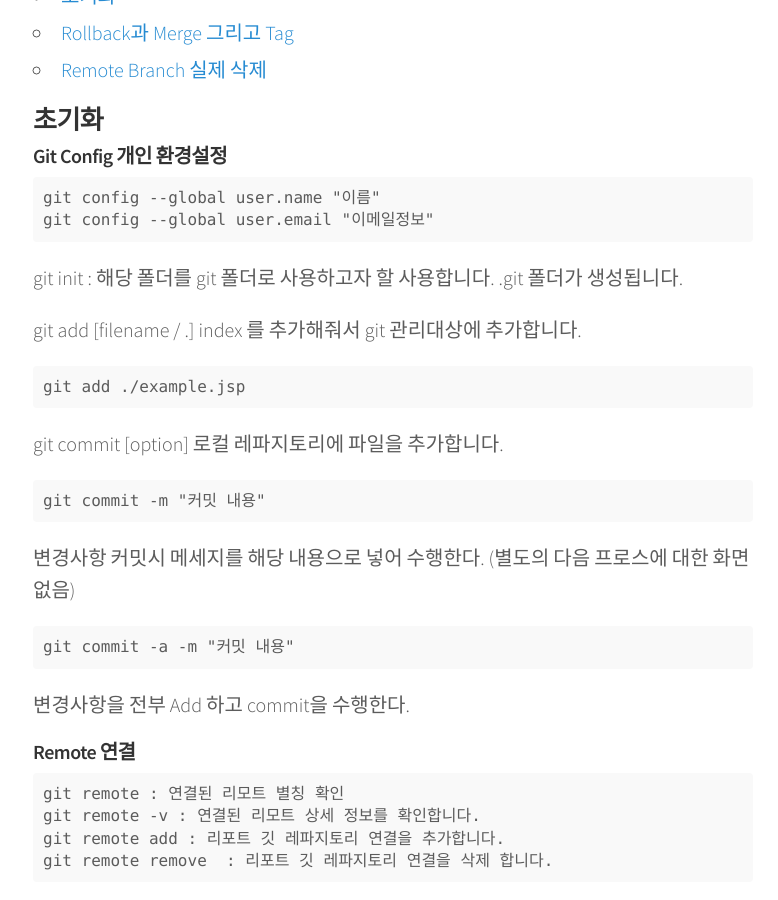
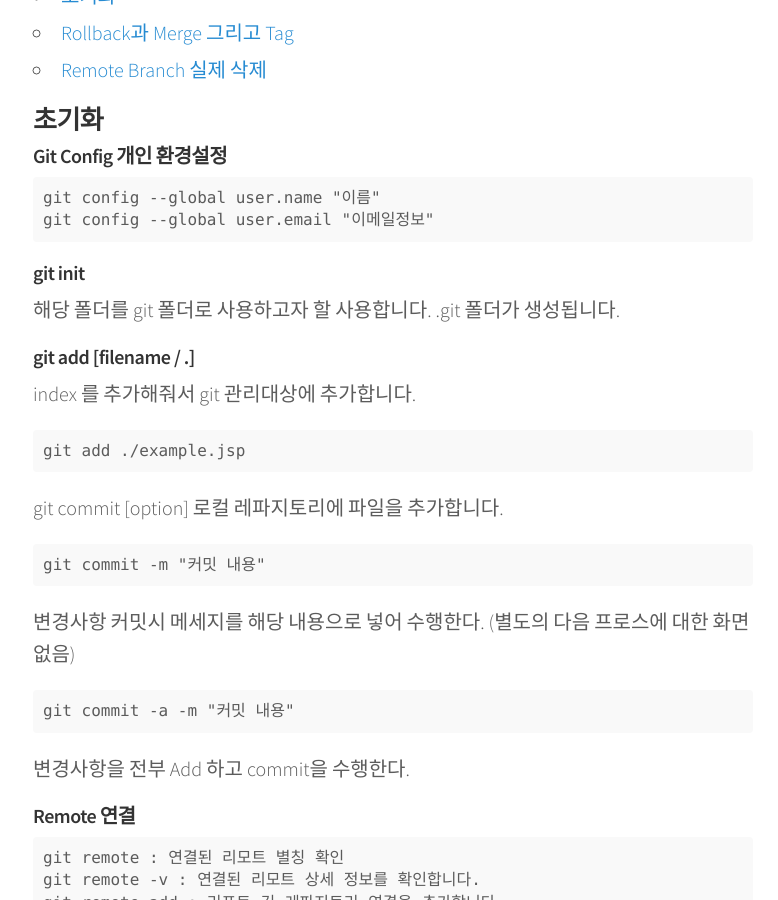
Before and after one commit to qnfzks55/jijong.github.io, a Jekyll site: the page built from _posts/2016-12-06-basicgit.md, in a window 1280 px wide and 900 px high, scrolled down 750 px. Shown: the whole window, without its empty margins (247-1025 px from the left). Built offline with Jekyll 4.4.1, drawn with Linux system fonts in a browser that asks for light colours; nearby versions of some CDN libraries; comment, search, counter and statistics services are not loaded.

```diff
--- a/_posts/2016-12-06-basicgit.md
+++ b/_posts/2016-12-06-basicgit.md
@@ -22,9 +22,11 @@ share: true
     git config --global user.name "이름"
     git config --global user.email "이메일정보"
 
-git init : 해당 폴더를 git 폴더로 사용하고자 할 사용합니다. .git 폴더가 생성됩니다.
+##### git init
+해당 폴더를 git 폴더로 사용하고자 할 사용합니다. .git 폴더가 생성됩니다.
 
-git add [filename / .]   index 를 추가해줘서 git 관리대상에 추가합니다.
+##### git add [filename / .]
+index 를 추가해줘서 git 관리대상에 추가합니다.
 
     git add ./example.jsp
 
```
